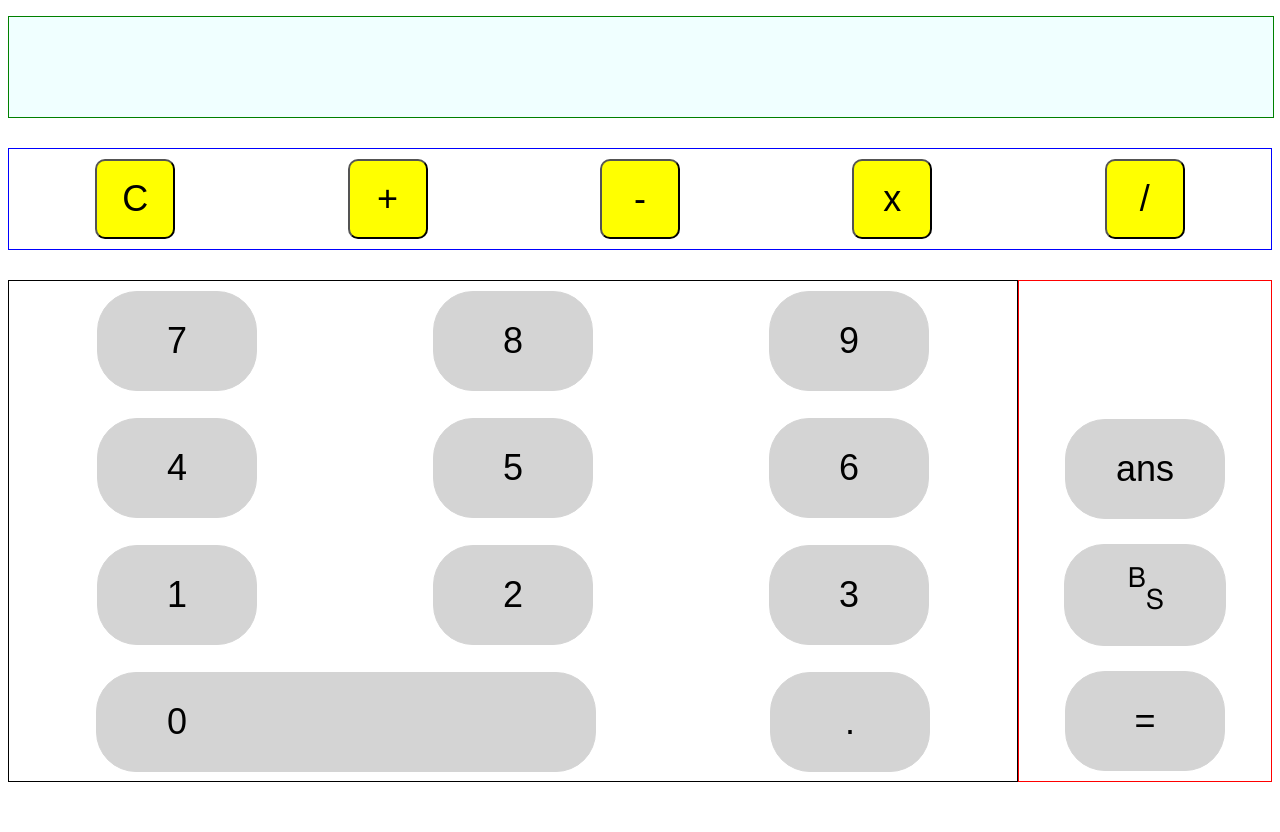
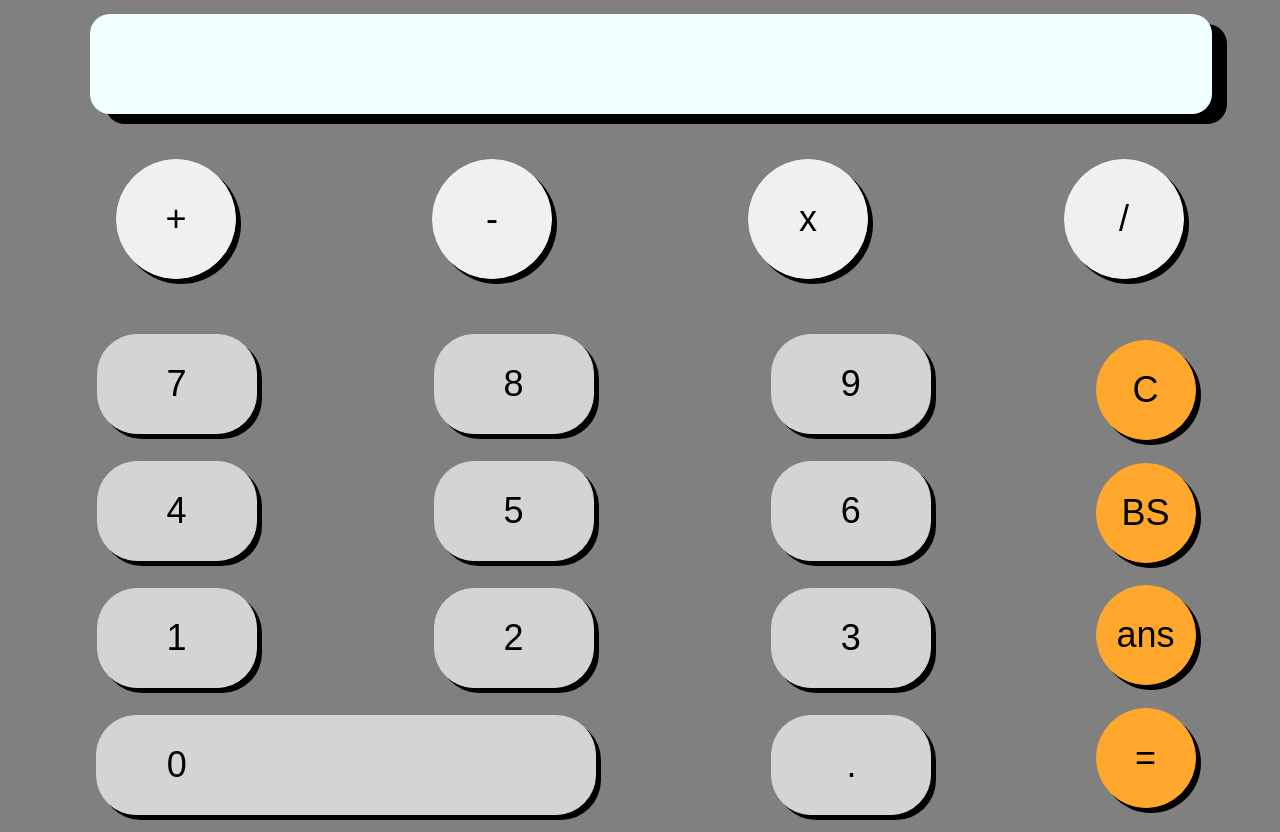
Before and after one commit to TylerBestRepo/Calculator-TOP, a plain HTML site: page index.html in a window 1280 px wide. Shown: the part 58-890 px from the top of the page. Before the commit the page ends 848 px from the top, so only its background shows below. Drawn offline with Linux system fonts and the light colour scheme.

Commit message:
Calculator itself isnt perfect. doesnt do BODMAS and the lining up of some divs is a bit dicey but its in good shape overall.

```diff
--- a/index.html
+++ b/index.html
@@ -15,7 +15,6 @@
         <div id="numberOutput"></div>
     </div>
         <div class="functionDiv">
-        <button id="clear" class="functionButton">C</button>
             <button id="plus" class="functionButton">+</button>
             <button id="subtract" class="functionButton">-</button>
             <button id="multiply" class="functionButton">x</button>
@@ -39,11 +38,14 @@
                 <button id="period" class="numBtn">.</button>
             </div>
             <div id="rightSideBtns">
-            <button id="ans" class="numBtn">ans</button>
-            <span id="backspace">&#9224;</span>
-            <button id="equals" class="numBtn">=</button>
+                <button id="clear" class="funcBtn">C</button>
+                <button id="backspace" class="funcBtn">BS</button>
+
+                <button id="ans" class="funcBtn">ans</button>
+                <button id="equals" class="funcBtn">=</button>
             </div>
         </div>
+
 
 
 
--- a/styles.css
+++ b/styles.css
@@ -1,6 +1,5 @@
 .header {
     display: flex;
-    border: 1px solid red;
 }
 
 #textHeader {
@@ -13,32 +12,44 @@
     margin-top: 30px;
     margin-bottom: 30px;
     display: flex;
-    border: 1px solid green;
     width: 100%;
+    display: flex;
+    justify-content: flex-end;
 }
 #numberOutput {
+    margin-right: 60px;
     height: 100px;
-    width: 100%;
+    width: 88%;
     background-color: azure;
+    box-shadow: 15px 10px rgb(0, 0, 0);
+    border-radius: 20px;
     text-align: right;
     padding-right: 10px;
     font-size: 70px;
     align-items: center;
 }
 
+
+
+body {
+    background-color: rgb(128, 128, 128);
+}
+
 .functionDiv {
     display: flex;
-    border: 1px solid blue;
-    height: 100px;
+    height: 150px;
     justify-content: space-around;
     align-items: center;
 }
 
 .functionButton {
-    width: 80px;
-    height: 80px;
-    border-radius: 10px;
-    background-color: yellow;
+    width: 120px;
+    height: 120px;
+    margin-left: 20px;
+    border-radius: 60px;
+    background-color: rgb(240, 240, 240);
+    border: 1px solid rgb(240, 240, 240);
+    box-shadow: 5px 5px rgb(0, 0, 0);
     font-size: 36px;
     transition: 0.25s;
 }
@@ -56,7 +67,6 @@
     display: flex;
     height:500px;
     width: 80%;
-    border: 1px solid black;
     justify-content: space-around;
     flex-wrap: wrap;
 }
@@ -64,31 +74,16 @@
 #rightSideBtns {
     display: flex;
     flex-direction: column;
-    justify-content: flex-end;
+    justify-content: space-around;
     align-items:center;
     height:500px;
     width: 20%;
-    border: 1px solid red;
 }
 
 #equals {
     margin-bottom: 10px;
 }
 
-#backspace {
-    content: "\2408";
-    text-align: center;
-    margin-top: 25px;
-    margin-bottom: 15px;
-    width: 160px;
-    height: 100px;
-    background-color: rgb(212, 212, 212);
-    font-size: 80px;
-    border: 1px solid rgb(212, 212, 212);
-    border-radius: 40px;
-    transition: 0.15s;
-    flex-shrink: 1;
-}
 
 #backspace:hover {
     transform: scale(1.25);
@@ -108,8 +103,26 @@
     font-size: 36px;
     border: 1px solid rgb(212, 212, 212);
     border-radius: 40px;
+    box-shadow: 5px 5px rgb(0, 0, 0);
     transition: 0.15s;
     flex-shrink: 1;
+}
+
+.funcBtn {
+    margin-top: 10px;
+    width: 100px;
+    height: 100px;
+    background-color: rgb(255, 168, 45);
+    font-size: 36px;
+    border: 1px solid rgb(255, 168, 45);
+    box-shadow: 5px 5px rgb(0, 0, 0);
+    border-radius: 60px;
+    transition: 0.15s;
+    flex-shrink: 1;
+}
+
+#clear {
+    margin-bottom: 0px;
 }
 
 #zero {
```
Lines whose indentation alone changed are shown as unchanged.
